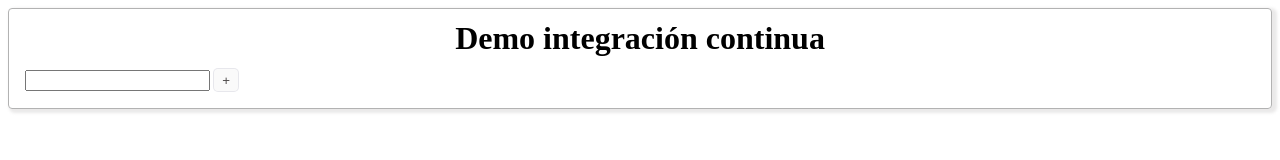
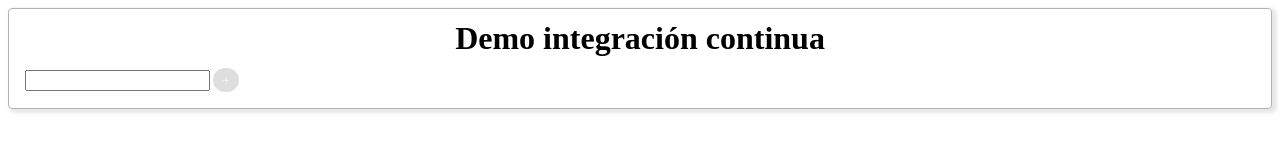
Before and after one commit to roberthjsb/todolist-demo, an Angular app: page / in a window 1280 px wide. Shown: the top 160 px of the page. Built offline with nearby package versions, Linux system fonts and the light colour scheme.

Commit message:
cambios de estilos

```diff
--- a/src/app/todo-list/input-todo/input-todo.component.html
+++ b/src/app/todo-list/input-todo/input-todo.component.html
@@ -1,2 +1,2 @@
 <input  [value]="textValue"  (input)="setValue($event)"/>
-<button [disabled]="isEmpty()" (click)="clickAdd()">+</button>
+<button [disabled]="isEmpty()" (click)="clickAdd()" class="primary">+</button>
--- a/src/app/todo-list/input-todo/input-todo.component.scss
+++ b/src/app/todo-list/input-todo/input-todo.component.scss
@@ -1,16 +1,14 @@
 :host{
     margin: 0.5rem;
     &>button {
-        border: 1px solid #e1e1e7bd;
         margin-left: 0.2rem;
         border-radius: 15px;
         height: 1.5rem;
         line-height: 0.5rem;
-        text-align: center;
-        border-radius: 5px;
-        color: #4e4b4b;
-        outline: 0;
+        text-align: center;        outline: 0;
         padding: 8px;
-        cursor: pointer;
+        &:disabled{
+            background-color: #dedede;
+        }
     }
 }
--- a/src/app/todo-list/todo/todo.component.scss
+++ b/src/app/todo-list/todo/todo.component.scss
@@ -7,26 +7,13 @@
     align-items: center;
 
     &>button {
-        border: 1px solid #e7e1e1bd;
         height: 1.5rem;
         line-height: 0.5rem;
         text-align: center;
         border-radius: 5px;
-        color: #4e4b4b;
         outline: 0;
         padding: 8px;
-
-        &:hover {
-            cursor: pointer;
-        }
-
         margin-inline: 3px;
-
-        &.primary {
-            background-color: #349dff;
-            color: #f3f1f1;
-        }
-
     }
 
     &>span {
--- a/src/styles.scss
+++ b/src/styles.scss
@@ -1,3 +1,19 @@
 h1 {
     margin-block: 0.2rem;
 }
+
+
+button{
+    border: 1px solid #e1e1e7bd;
+    &:hover {
+        cursor: pointer;
+    }
+    &.primary {
+        background-color: #349dff;
+        color: #f3f1f1;
+    }
+    &:disabled{
+        cursor: not-allowed;
+    }
+
+}
```
